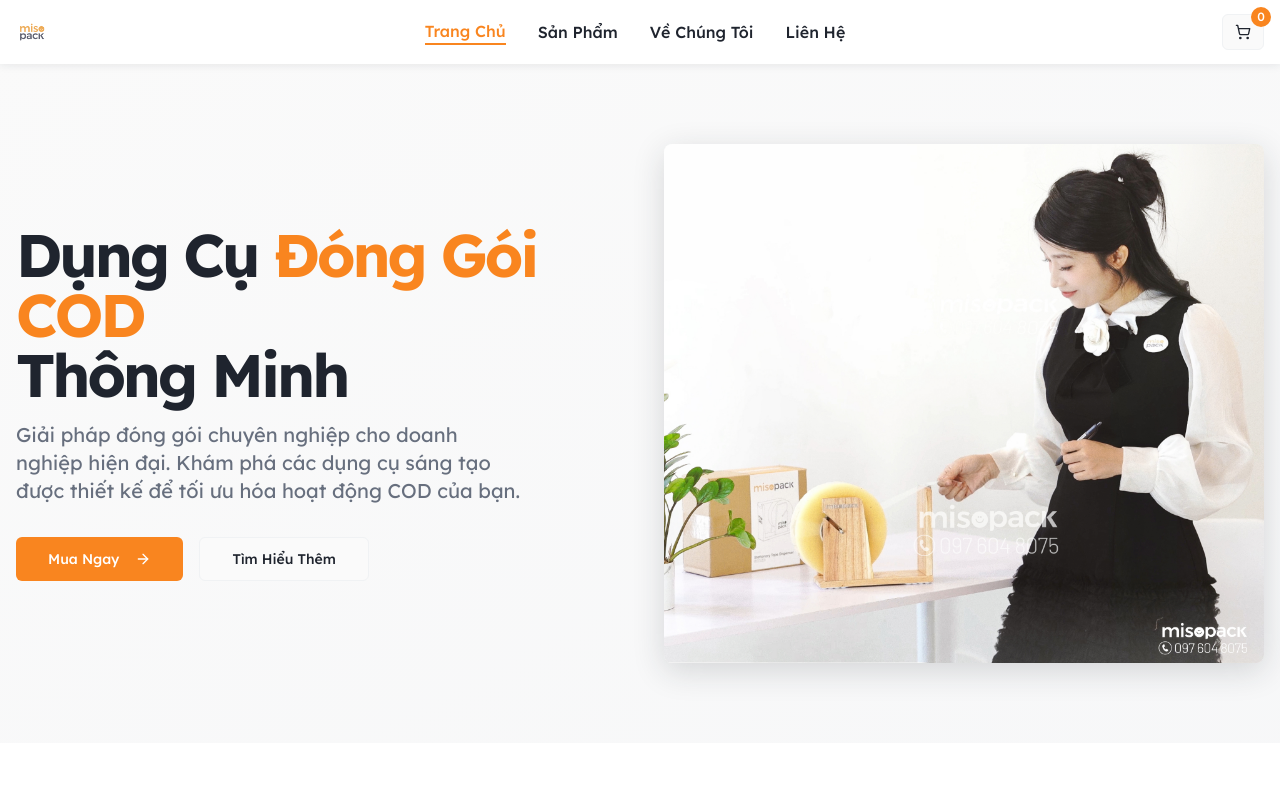
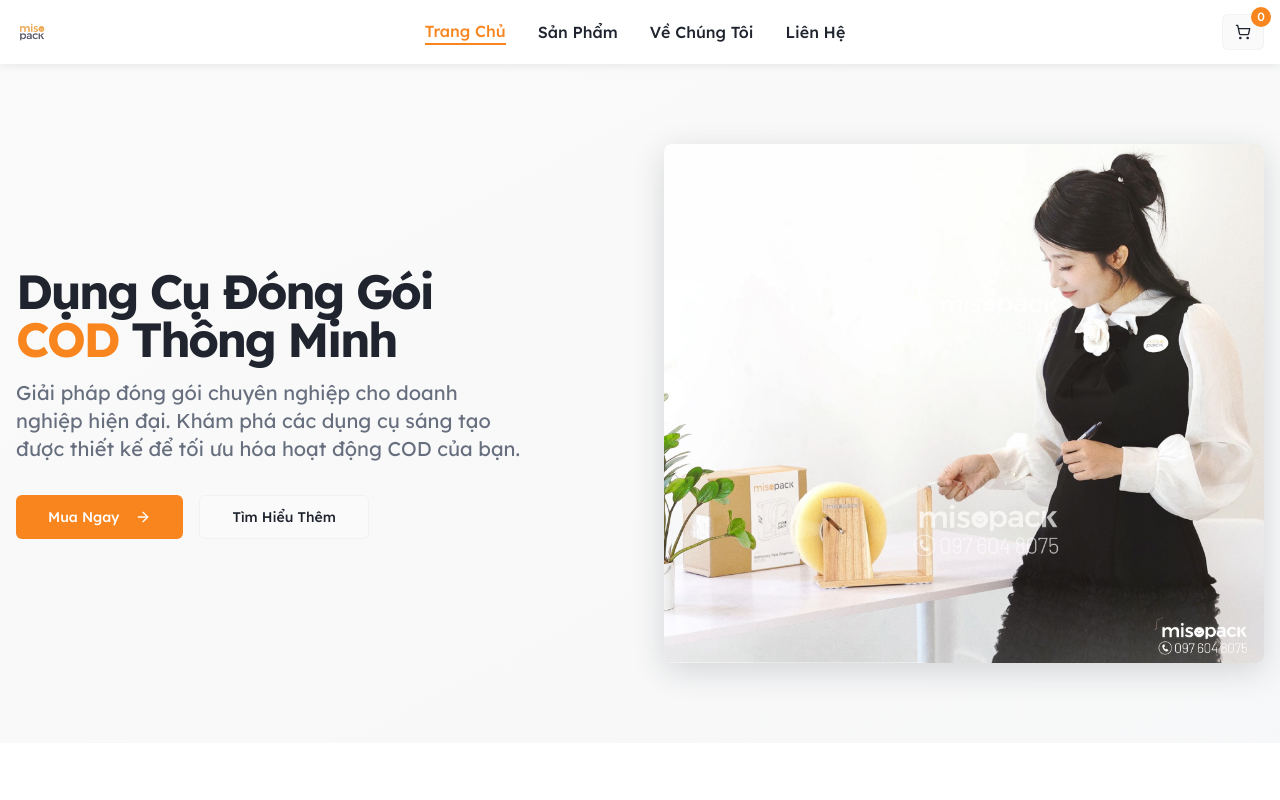
Before and after one commit to tienpv24/misopack-smart-shop, a React (Vite) app: page / in a window 1280 px wide. Shown: the top 800 px of the page. Built offline with nearby package versions, Linux system fonts and the light colour scheme.

Commit message:
Refactor heading text
Adjust heading text to two lines: "Dụng Cụ Đóng Gói" and "COD Thông Minh".

```diff
--- a/src/pages/Home.tsx
+++ b/src/pages/Home.tsx
@@ -58,9 +58,9 @@ const Home = () => {
           <div className="grid grid-cols-1 lg:grid-cols-2 gap-12 items-center">
             <div className="space-y-8">
               <div className="space-y-4">
-                <h1 className="text-4xl md:text-6xl font-bold text-foreground leading-[3] tracking-[-0.05em]">
-                  Dụng Cụ <span className="text-primary">Đóng Gói COD</span> <br />
-                  Thông Minh
+                <h1 className="text-3xl md:text-5xl font-bold text-foreground leading-[3] tracking-[-0.05em]">
+                  Dụng Cụ Đóng Gói <br />
+                  <span className="text-primary">COD</span> Thông Minh
                 </h1>
                 <p className="text-xl text-muted-foreground max-w-lg">
                   Giải pháp đóng gói chuyên nghiệp cho doanh nghiệp hiện đại.
```
